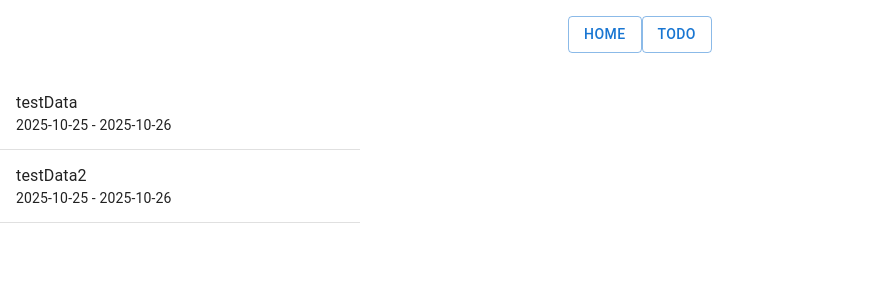
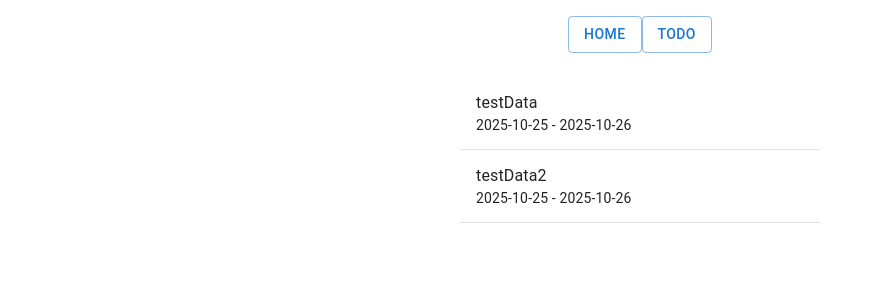
Before and after one commit to Ryusei-M-G/google-calendar-todo, a React (Vite) app in the folder client/: page /todo in a window 1280 px wide. Shown: the top 300 px of the page, without its empty margins (0-883 px from the left). Built offline with nearby package versions, Linux system fonts and the light colour scheme; some icons are missing.

Commit message:
削除機能の追加

```diff
--- a/client/src/components/todo.tsx
+++ b/client/src/components/todo.tsx
@@ -24,9 +24,13 @@ const mockData = [
   }
 ]
 export default function Todo() {
-  const [todoData,] = useState(mockData);
+  const [todoData,setTodoData] = useState(mockData);
+
+  const deleteHandle = (id: number) => {
+    setTodoData(todoData.filter((item) => item.id !== id));
+  }
   return (
-    <List sx={{ width: '100%', maxWidth: 360, bgcolor: 'background.paper', textAlign: 'center' }}>
+    <List sx={{ width: '100%', maxWidth: 360, bgcolor: 'background.paper', margin: '0 auto' }}>
       {todoData.map((e) => {
         return (
           <Fragment key={e.id}>
@@ -47,7 +51,7 @@ export default function Todo() {
                   </Fragment>
                 }
               />
-              <IconButton aria-label="delete">
+              <IconButton aria-label="delete" onClick={() => deleteHandle(e.id)}>
                 <DeleteIcon />
               </IconButton>
             </ListItem>
```
